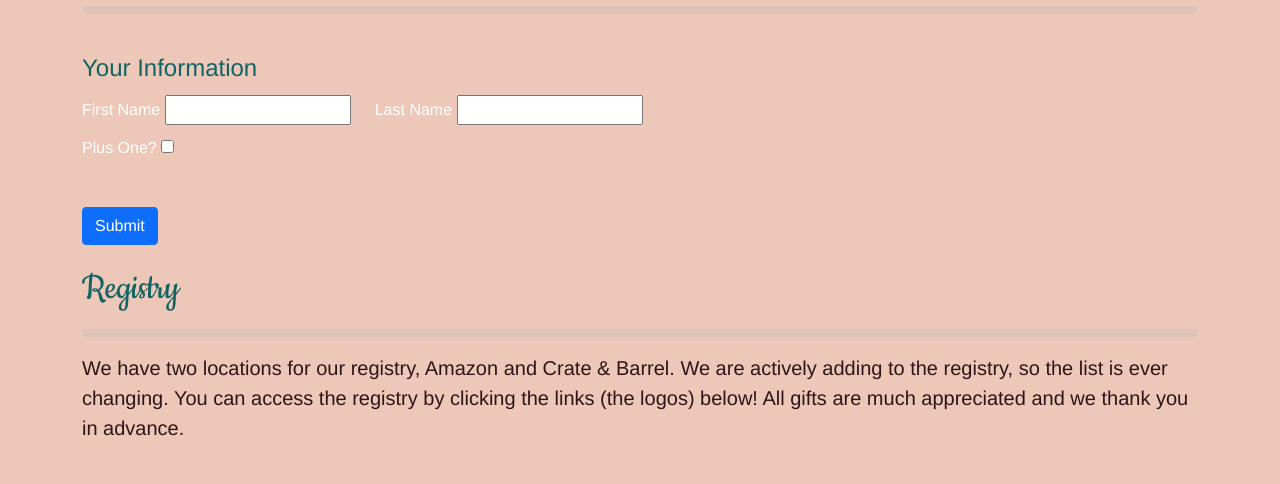
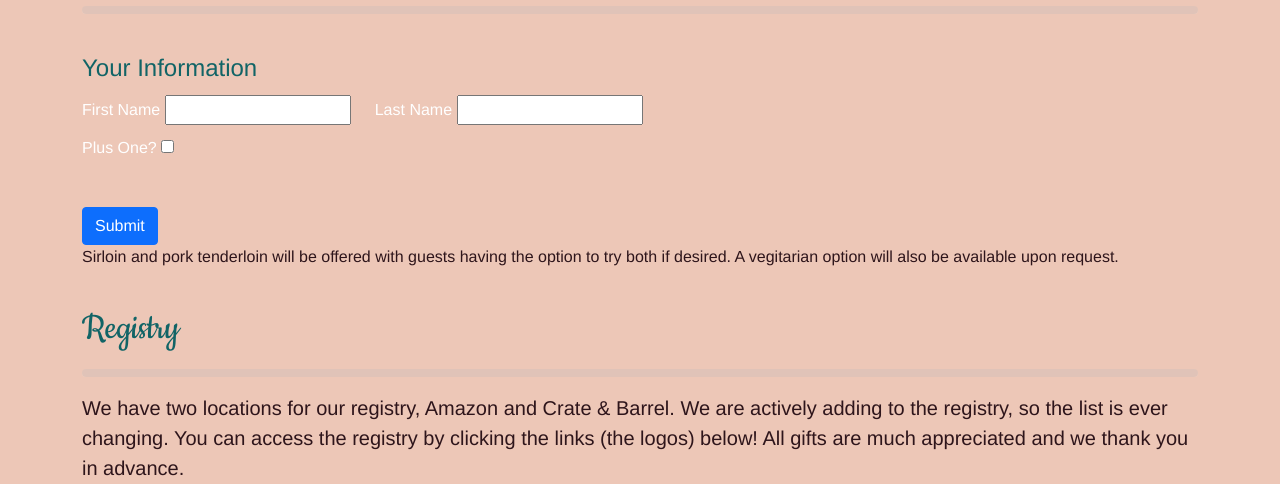
Before and after one commit to pmojo375/ForeverMo, a Django app: page / in a window 1280 px wide. Shown: the part 2173-2657 px from the top of the page. Run offline with Django 3.2, Linux system fonts and the light colour scheme; data that the repository does not hold is empty; some libraries are stand-ins or nearby versions.

Commit message:
Added text for food situation

```diff
--- a/forevermo/forevermo/templates/rsvp.html
+++ b/forevermo/forevermo/templates/rsvp.html
@@ -81,3 +81,5 @@
   <br>
   <button type="submit" class="btn btn-primary">Submit</button>
 </form>
+
+<p>Sirloin and pork tenderloin will be offered with guests having the option to try both if desired. A vegitarian option will also be available upon request.</p>
```
